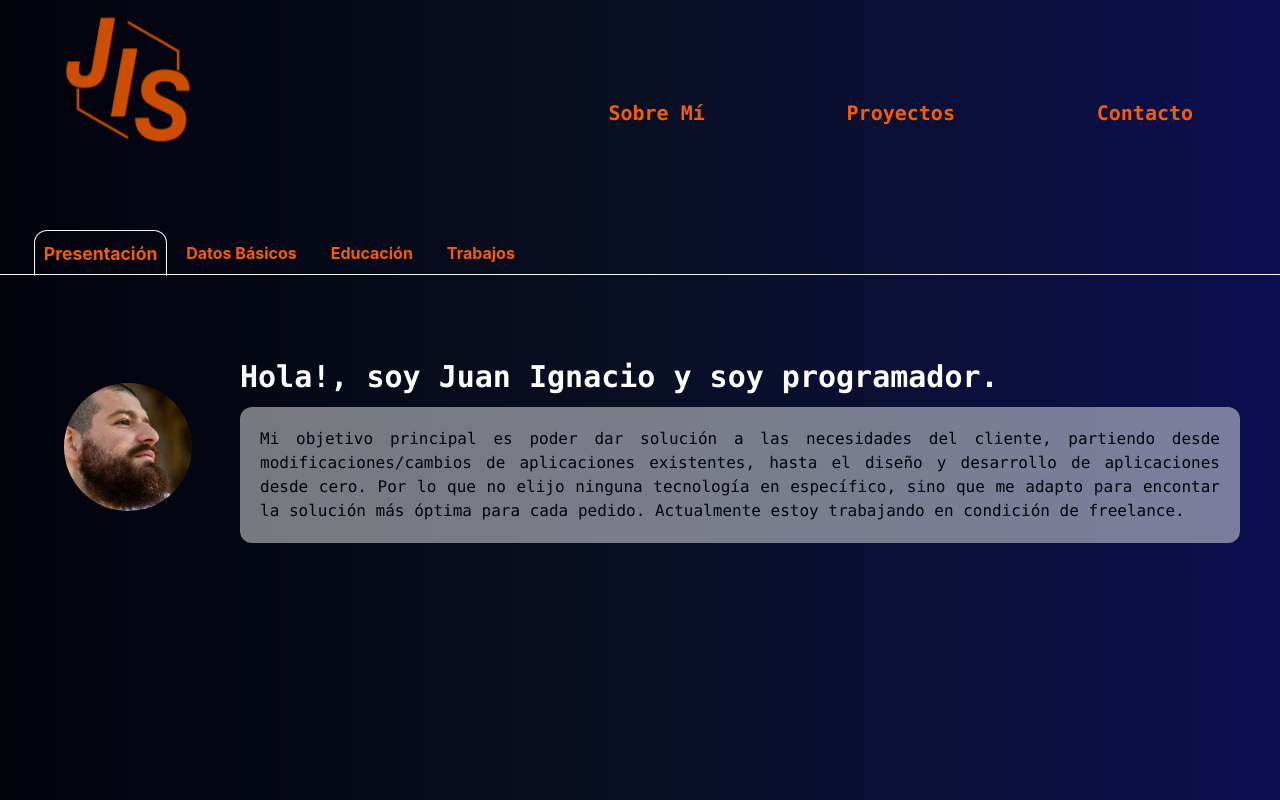
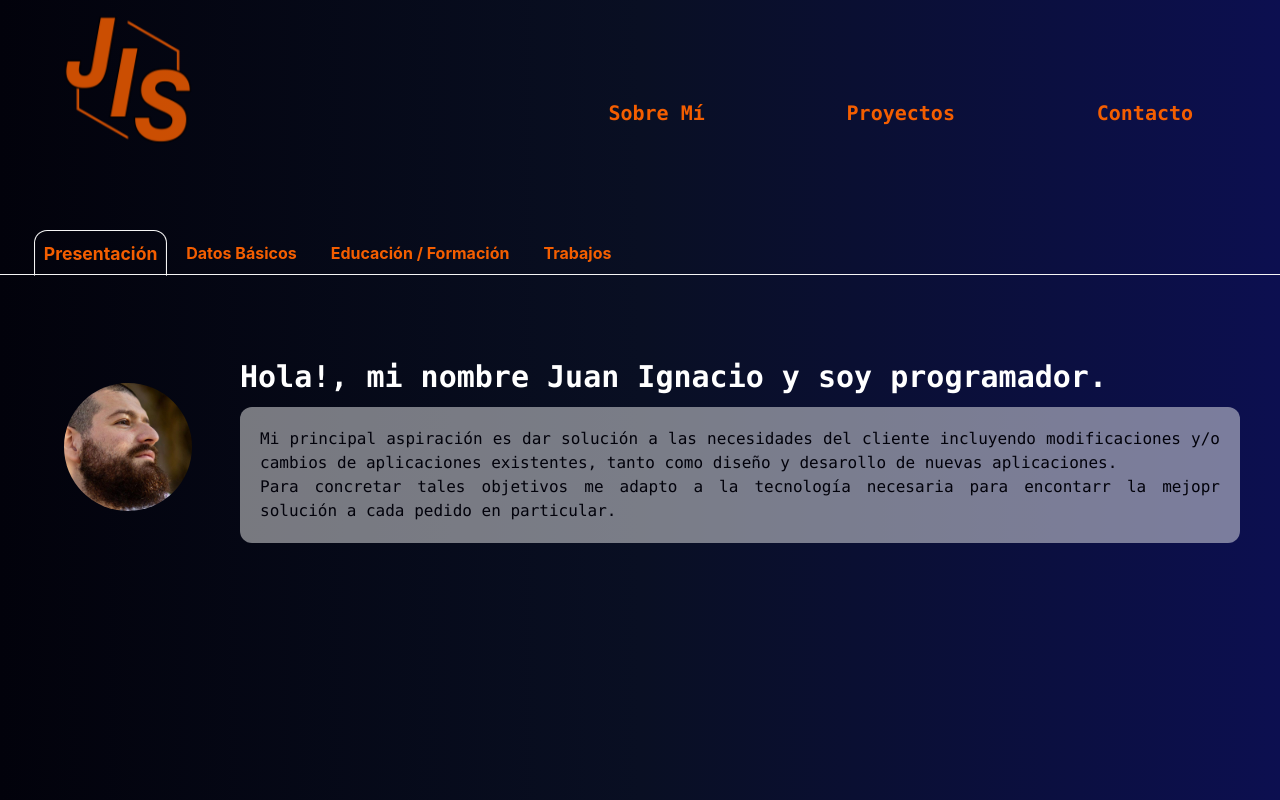
Before and after one commit to JISayago/portfolio, a React (Create React App) app: page / in a window 1280 px wide. Shown: the top 800 px of the page. Built offline with nearby package versions, Linux system fonts and the light colour scheme.

Commit message:
Textos modificados

```diff
--- a/public/index.html
+++ b/public/index.html
@@ -1,5 +1,5 @@
 <!DOCTYPE html>
-<html lang="en">
+<html lang="es">
   <head>
     <meta charset="utf-8" />
     <link rel="icon" href="%PUBLIC_URL%/favicon.ico" />
--- a/src/components/LinksSobreMi.jsx
+++ b/src/components/LinksSobreMi.jsx
@@ -43,7 +43,7 @@ export default function LinksSobreMi({cargarComponente}) {
         <li onClick={() => selected(3)} id='3' className='3
               mbl:p-2 mbl:border-l mbl:border-l-smoke mbl:mb-4
               sml:mx-2 sml:mb-0 sml:rounded-t-xl sml:border-transparent sml:border transition ease-in-out hover:border-smoke hover:scale-110 hover:duration-150 hover:border-b-transparent'>
-                  <Link className='font-bold text-dark-orange'>Educación</Link></li>
+                  <Link className='font-bold text-dark-orange'>Educación / Formación</Link></li>
         <li onClick={() => selected(4)} id='4' className='4
               mbl:p-2 mbl:border-l mbl:border-l-smoke mbl:mb-4
               sml:mx-2 sml:mb-0 sml:rounded-t-xl sml:border-transparent sml:border transition ease-in-out hover:border-smoke hover:scale-110 hover:duration-150 hover:border-b-transparent'>
--- a/src/index.js
+++ b/src/index.js
@@ -3,14 +3,13 @@ import ReactDOM from 'react-dom/client';
 import './index.css';
 import App from './App';
 import reportWebVitals from './reportWebVitals';
-import { inject } from '@vercel/analytics';
+import { Analytics } from '@vercel/analytics/react';
 
 const root = ReactDOM.createRoot(document.getElementById('root'));
-inject();
 root.render(
   <React.StrictMode>
-
     <App />
+    <Analytics />
   </React.StrictMode>
 );
 
--- a/src/pages/sub-pages/DatosBasicos.js
+++ b/src/pages/sub-pages/DatosBasicos.js
@@ -38,11 +38,9 @@ function DatosBasicos() {
         </Link>
         </div>
       <ul className='list-disc text-base  p-4 text-white font-mono text-md w-110'>
-
         <li className='m-1 mb-6 text-dark-orange'><label className='text-smoke font-bold'>Tengo {edad} años y vivo en Yerba Buena, Tucumán, Argentina.</label></li>
-
         <li className='m-1 mb-6 text-dark-orange'><label className='text-smoke font-bold'>Actualmente me encuentro trabajando de manera freelance.</label></li>
-        <li className='m-1 mb-6 text-dark-orange'><label className='text-smoke font-bold'>Y también estoy en el proceso de aprendizaje de React Native, ya que considero que es una tecnología muy práctica y solicitada.</label></li>
+        <li className='m-1 mb-6 text-dark-orange'><label className='text-smoke font-bold'>Y también formándome en el manejo de React Native, ya que considero que es una tecnología muy práctica y solicitada.</label></li>
         <li className='m-1 mb-6 text-dark-orange'>
         <button className='flex flex-row' onClick={(e) => handleRedirect(e, 1)}>
           <label className='flex text-smoke font-bold hover:text-dark-orange hover:scale-105 hover:underline'>
--- a/src/pages/sub-pages/Educacion.js
+++ b/src/pages/sub-pages/Educacion.js
@@ -4,7 +4,7 @@ function Educacion() {
   return (
     <div className='p-4 mt-6'>
      <h1 className='text-white flex font-mono font-bold text-3xl'>
-        Educación
+        Formación/Educación
       </h1>
         <ul className='list-disc p-4 text-white font-mono text-md w-110'>
         <li className='m-1 mb-6'><label className='m-1 text-decoration-line: underline font-bold text-base text-dark-orange'>Tecnicatura Universitaria en Programación:</label><label className='text-base'>Universidad Tecnológica Nacional (UTN-FRT), periodo 2018-2021. -Finalizado-.</label></li>
--- a/src/pages/sub-pages/Presentacion.js
+++ b/src/pages/sub-pages/Presentacion.js
@@ -3,9 +3,9 @@ import perfil from '../../images/moncho.jpg';
 
 function Presentacion() {
   return (
-    <div className='flex mt-11
-     mbl:flex-col mbl:p-8
-     sml:flex-row sml:justify-between'>
+    <div className='flex
+     mbl:flex-col mbl:mt-5 mbl:p-8
+     sml:flex-row sml:mt-11 sml:justify-between'>
       <img className='w-32 h-32 rounded-full flex
         mbl:self-center mbl:mb-8
         sml:mr-10 sml:self-center sml:mt-6 sml:ml-8
@@ -14,16 +14,14 @@ function Presentacion() {
         <h1 className='flex font-mono font-bold text-3xl
              mbl:text-white mbl:text-center
              sml:mb-2'>
-              Hola!, soy Juan Ignacio y soy programador.
+              Hola!, mi nombre Juan Ignacio y soy programador.
             </h1>
         <p className='p-5 rounded-xl text-smoke font-mono text-md w-110
-
-        mbl:text-justify mbl:mt-3 mbl:bg-smoke-b mbl:text-dark-blue
+        mbl:text-start mbl:mt-3 mbl:bg-smoke-b mbl:text-dark-blue
         sml:text-justify
         '>
-          Mi objetivo principal es poder dar solución a las necesidades del cliente, partiendo desde modificaciones/cambios de aplicaciones existentes, hasta el  diseño y desarrollo de aplicaciones desde cero.
-          Por lo que no elijo ninguna tecnología en específico, sino que me adapto para encontar la solución más óptima para cada pedido.
-          Actualmente estoy trabajando en condición de freelance.
+          Mi principal aspiración es dar solución a las necesidades del cliente incluyendo modificaciones y/o cambios de aplicaciones existentes, tanto como diseño y desarollo de nuevas aplicaciones.<br/>
+          Para concretar tales objetivos me adapto a la tecnología necesaria para encontarr la mejopr solución a cada pedido en particular.
         </p>
         </div>
     </div>
```
